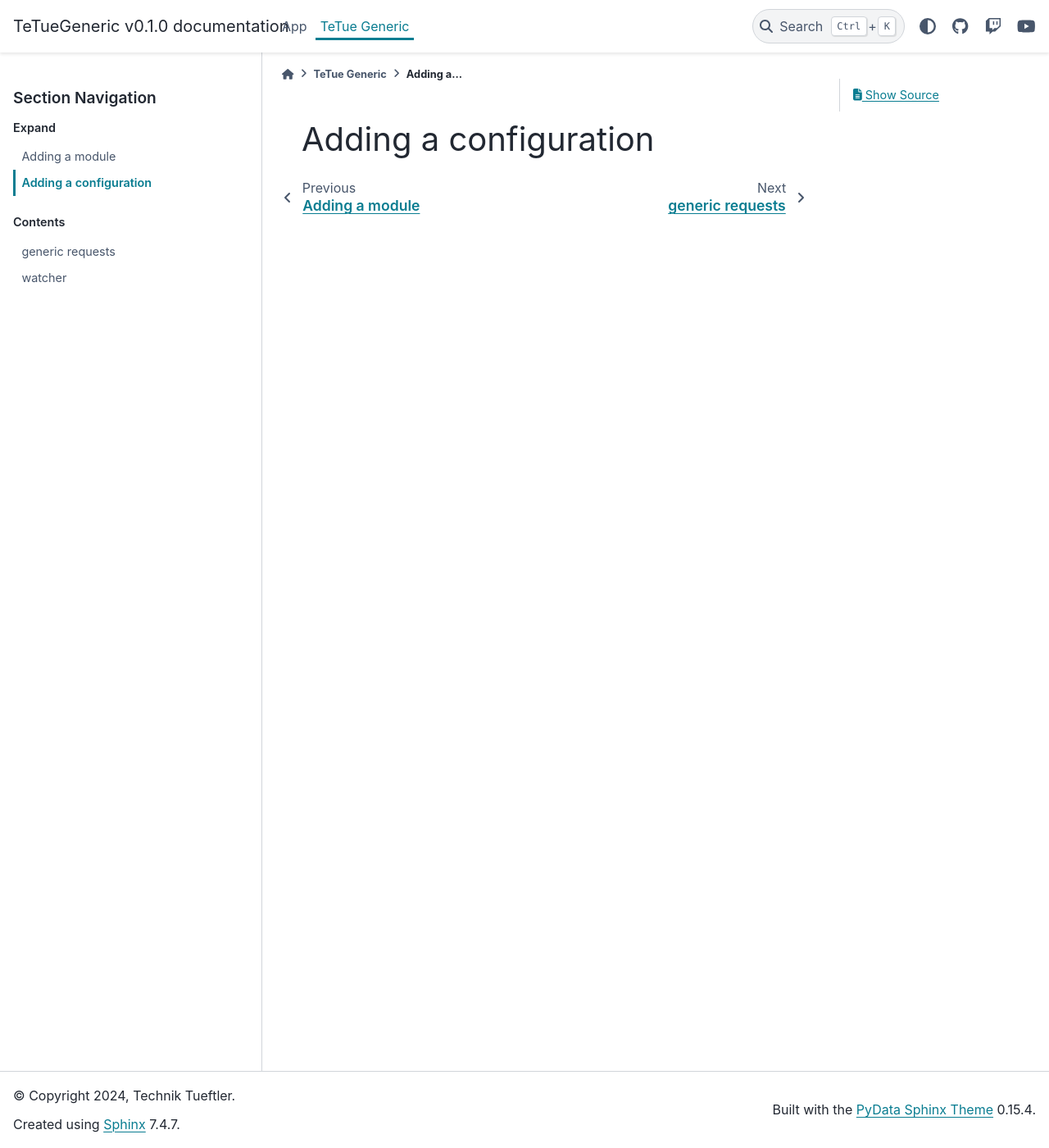
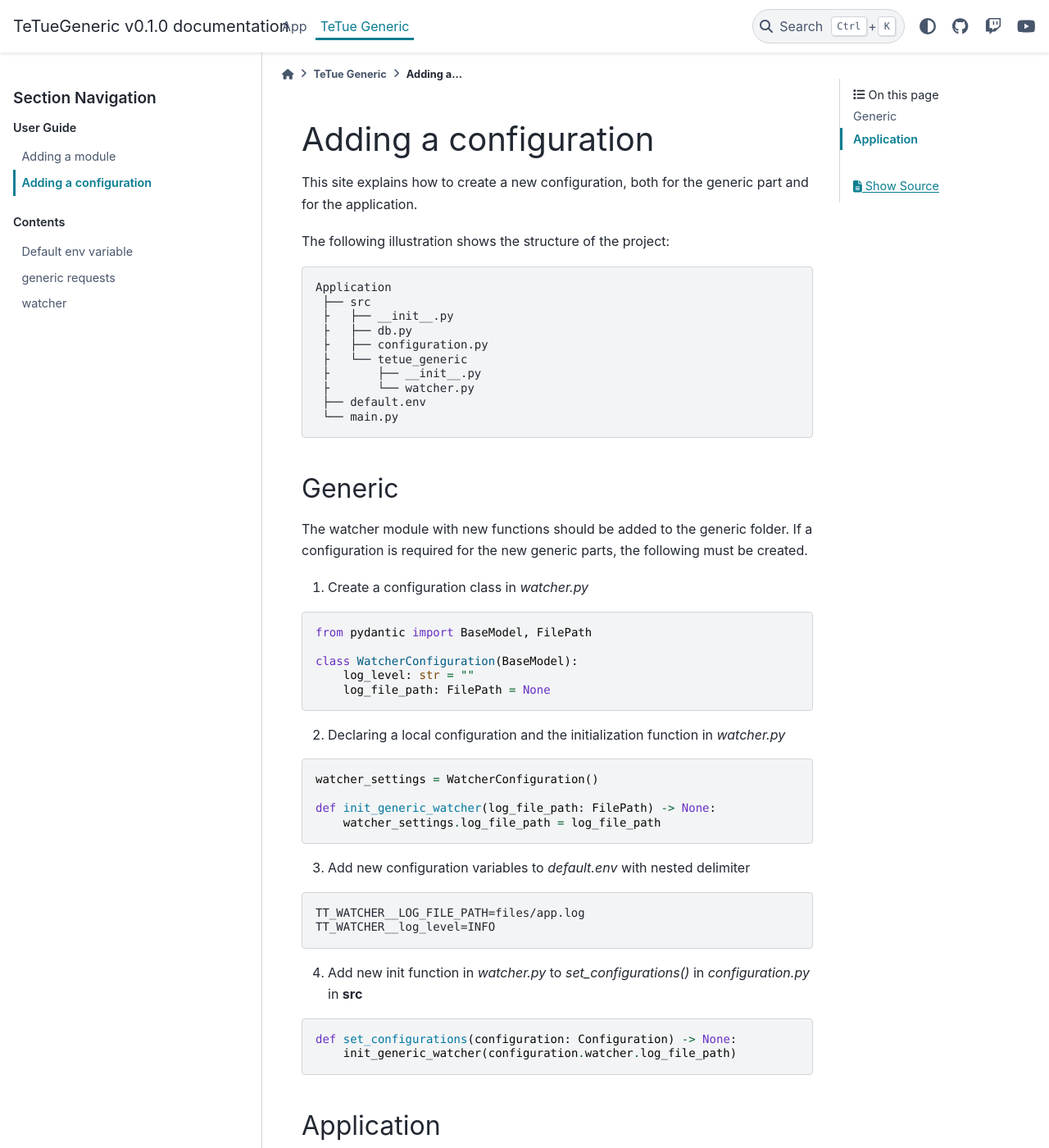
Before and after one commit to Technik-Tueftler/TeTueGeneric, a Sphinx documentation site: the page built from docs/generic/configuration.rst, in a window 1280 px wide and 1400 px high. Shown: the whole window at 82% size. Built offline with Sphinx 7.4.7 and the PyData theme 0.15.4, drawn with Linux system fonts in a browser that asks for light colours; some of the changed text lies outside the part shown.

Commit message:
create documentation for adding new modules and configurations

```diff
--- a/docs/generic/configuration.rst
+++ b/docs/generic/configuration.rst
@@ -1,2 +1,63 @@
 Adding a configuration
 ==========================
+This site explains how to create a new configuration, both for the generic part and for the application.
+
+The following illustration shows the structure of the project:
+
+.. code-block:: rst
+
+   Application
+    ├── src
+    ├   ├── __init__.py
+    ├   ├── db.py
+    ├   ├── configuration.py
+    ├   └── tetue_generic
+    ├       ├── __init__.py
+    ├       └── watcher.py
+    ├── default.env
+    └── main.py
+
+Generic
+-------
+The watcher module with new functions should be added to the generic folder.
+If a configuration is required for the new generic parts, the following must be created.
+
+1. Create a configuration class in *watcher.py*
+
+.. code-block:: python
+
+    from pydantic import BaseModel, FilePath
+
+    class WatcherConfiguration(BaseModel):
+        log_level: str = ""
+        log_file_path: FilePath = None
+
+2. Declaring a local configuration and the initialization function in *watcher.py*
+
+.. code-block:: python
+
+    watcher_settings = WatcherConfiguration()
+
+    def init_generic_watcher(log_file_path: FilePath) -> None:
+        watcher_settings.log_file_path = log_file_path
+
+3. Add new configuration variables to *default.env* with nested delimiter
+
+.. code-block:: rst
+
+    TT_WATCHER__LOG_FILE_PATH=files/app.log
+    TT_WATCHER__log_level=INFO
+
+4. Add new init function in *watcher.py* to *set_configurations()* in *configuration.py* in **src**
+
+.. code-block:: python
+
+    def set_configurations(configuration: Configuration) -> None:
+        init_generic_watcher(configuration.watcher.log_file_path)
+
+Application
+-----------
+
+.. note::
+
+   Still being created
--- a/docs/generic/index.rst
+++ b/docs/generic/index.rst
@@ -8,7 +8,7 @@ TeTue Generic
 
 .. toctree::
    :maxdepth: 2
-   :caption: Expand
+   :caption: User Guide
 
    module
    configuration
@@ -18,5 +18,6 @@ TeTue Generic
    :maxdepth: 2
    :caption: Contents
 
+   default_env_var
    generic_requests
    watcher
```
Also changed, not shown: docs/generic/default_env_var.rst (added, +11 -0 lines), docs/generic/module.rst (+4 -31 lines).
